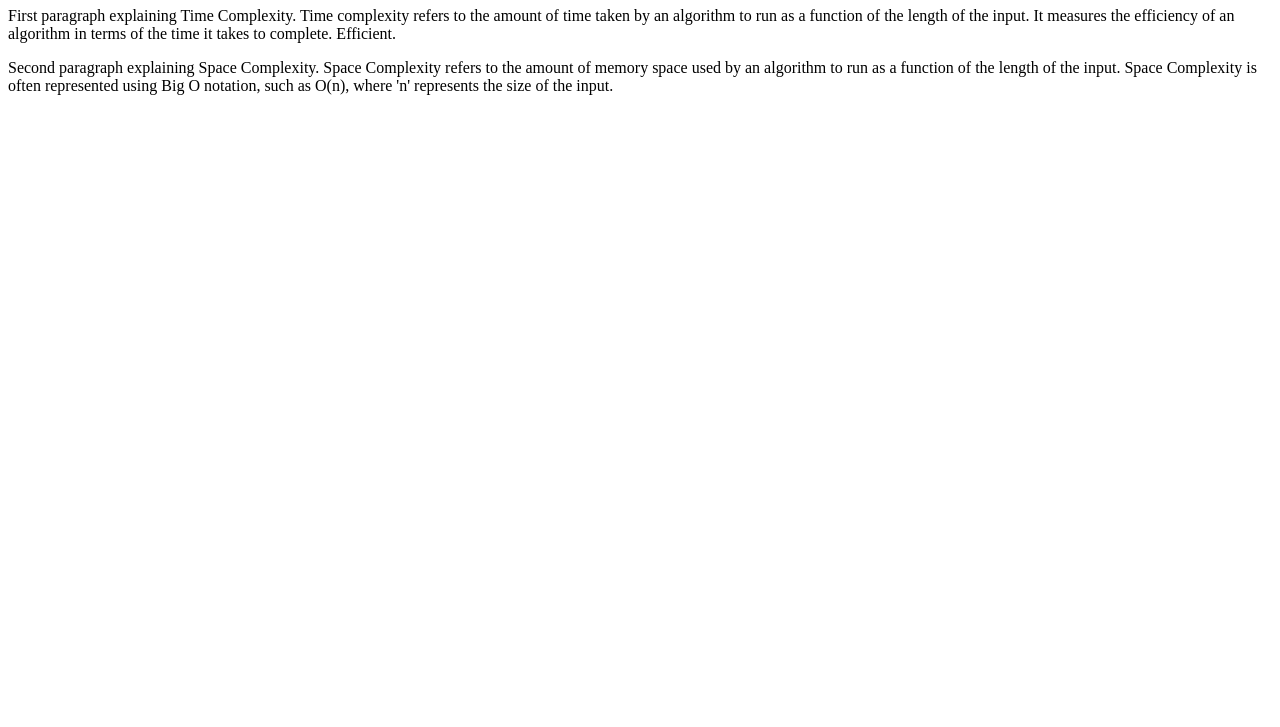
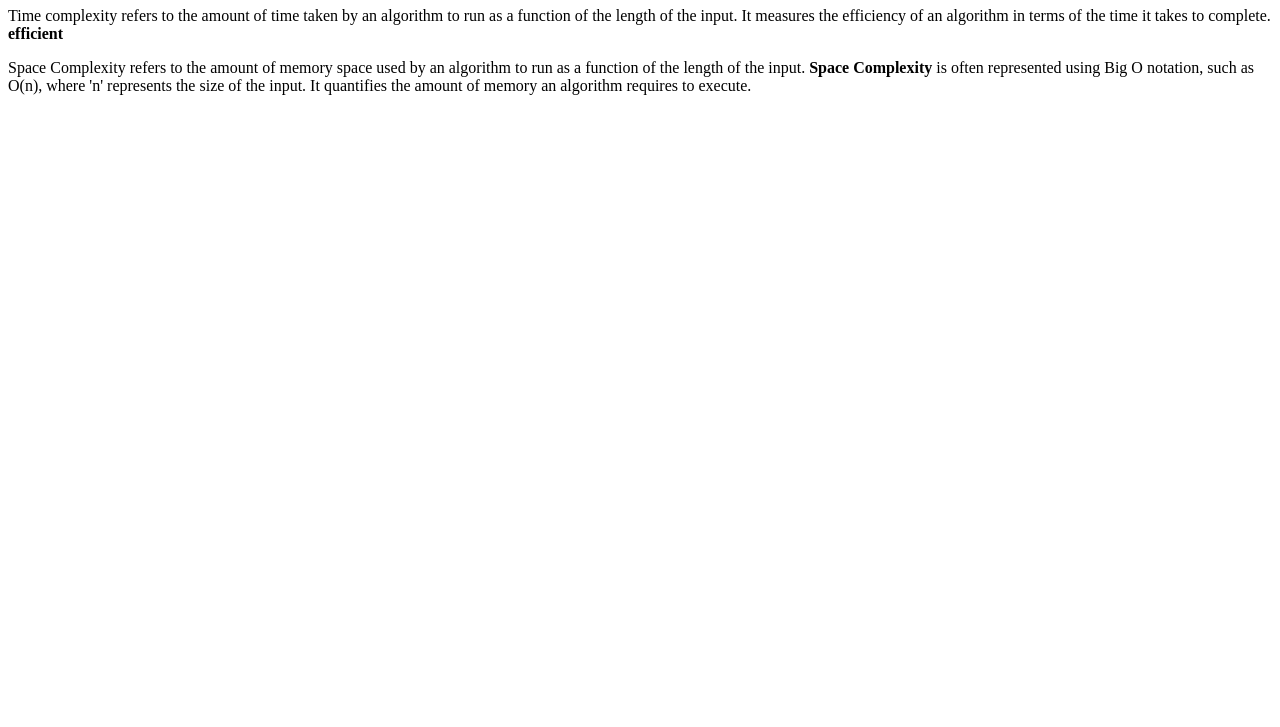
Before and after one commit to acciojob/time-and-space-complexity-0177cs171110, a website: page main.html in a window 1280 px wide. Shown: the part 73-800 px from the top of the page. Drawn offline with Linux system fonts and the light colour scheme.

Commit message:
created a submission

```diff
--- a/main.html
+++ b/main.html
@@ -11,11 +11,15 @@
 	<h1>Time, Space, Complexity</h1>
 
 <p>
-    First paragraph explaining Time Complexity. Time complexity refers to the amount of time taken by an algorithm to run as a function of the length of the input. It measures the efficiency of an algorithm in terms of the time it takes to complete. Efficient.
+    Time complexity refers to the amount of time taken by an algorithm to run as a function of the length of the input.
+    It measures the efficiency of an algorithm in terms of the time it takes to complete.
+    <strong>efficient</strong>
 </p>
 
 <p>
-    Second paragraph explaining Space Complexity. Space Complexity refers to the amount of memory space used by an algorithm to run as a function of the length of the input. Space Complexity is often represented using Big O notation, such as O(n), where 'n' represents the size of the input.
+    Space Complexity refers to the amount of memory space used by an algorithm to run as a function of the length of the input.
+    <strong>Space Complexity</strong> is often represented using Big O notation, such as O(n), where 'n' represents the size of the input.
+    It quantifies the amount of memory an algorithm requires to execute.
 </p>
     <script type="text/javascript" src="./script.js">
 </script>
```
